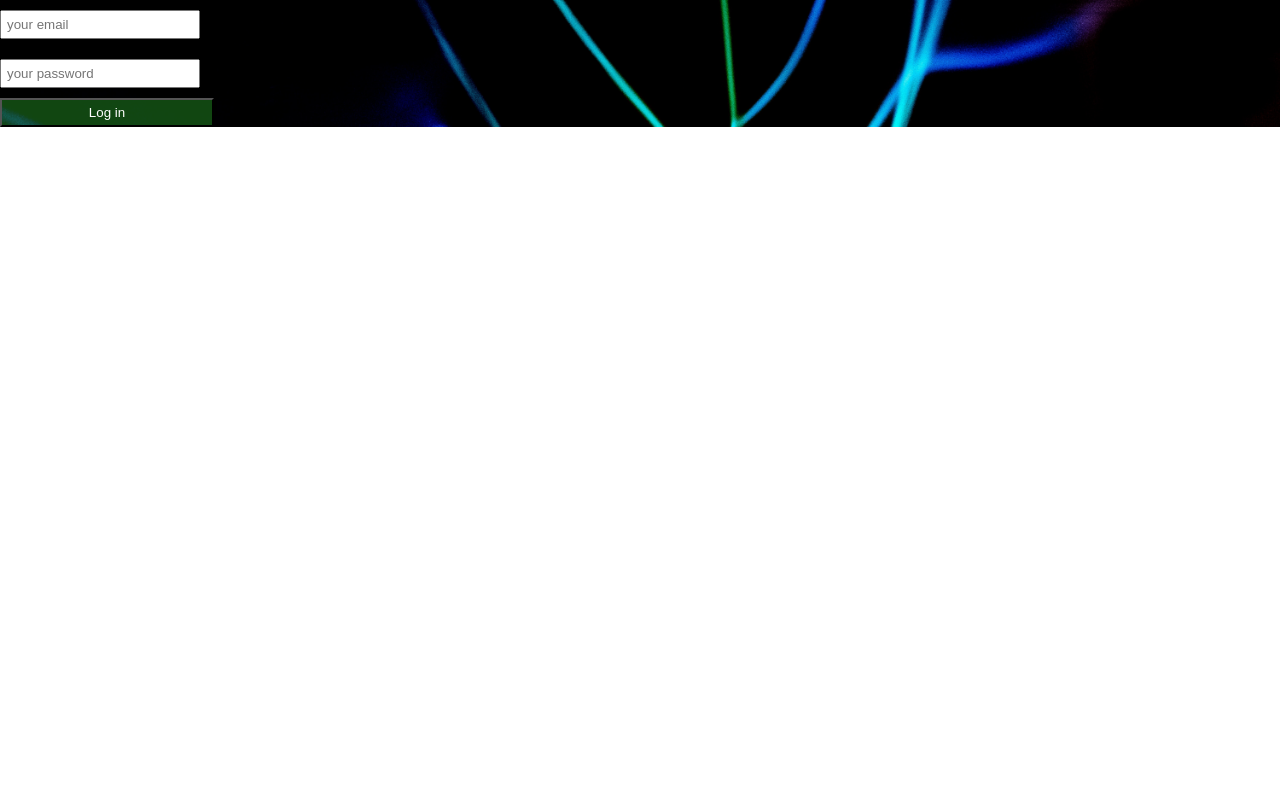
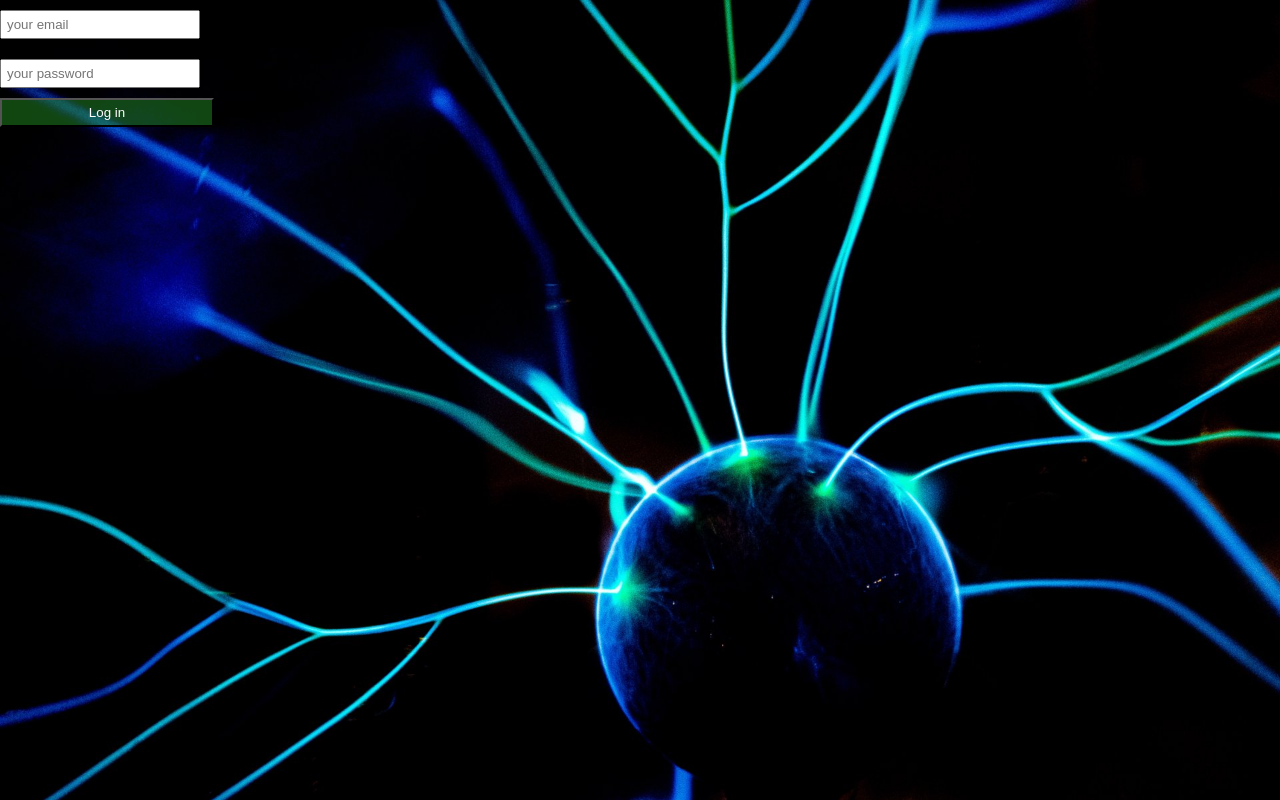
Before and after one commit to kristianheth/mymind_frontend, a React (Create React App) app: page / in a window 1280 px wide. Built offline with nearby package versions, Linux system fonts and the light colour scheme; no server answers.

Commit message:
Added background image as well as minor CSS tweaks

```diff
--- a/src/App.js
+++ b/src/App.js
@@ -75,6 +75,7 @@ const App = () => {
   };
 
   return (
+    <div className="authenticated-container">
       <AuthenticatedContainer>
         <DialogsContext.Provider
           value={{
@@ -130,6 +131,7 @@ const App = () => {
           )}
         </DialogsContext.Provider>
       </AuthenticatedContainer>
+    </div>
   );
 };
 
--- /dev/null
+++ b/src/containers/AuthenticatedContainer.css
@@ -0,0 +1,3 @@
+.authenticated-container {
+  height: 100vh;
+}
--- a/src/containers/AuthenticatedContainer.js
+++ b/src/containers/AuthenticatedContainer.js
@@ -1,8 +1,9 @@
 import React, { useState } from "react";
 import LoginFormContainer from "./LoginFormContainer";
 import axios from "axios";
+import "./AuthenticatedContainer.css";
 
-import laser from "./laser.jpg";
+import laser from "./laserFullHD.jpg";
 
 const AuthenticatedContainer = ({ children }) => {
   let token;
@@ -47,8 +48,10 @@ const AuthenticatedContainer = ({ children }) => {
     <div
       style={{
         backgroundImage: `url(${laser})`,
-        backgroundRepeat: `no-repeat center center fixed`,
+        backgroundRepeat: `no-repeat`,
         backgroundSize: `cover`,
+        backgroundPosition: `50% 70%`,
+        // backgroundPositionY
       }}
       className="authenticated-container"
     >
--- a/src/containers/NodeContainer.css
+++ b/src/containers/NodeContainer.css
@@ -9,8 +9,8 @@
   color: rgb(206, 23, 99);
   font-weight: 700;
   font-size: 0.8rem;
-  border: solid 1px #000;
-  background-color: seashell;
+  border: solid 3px #000;
+  background-color: rgba(255, 245, 238, 0.9);
   border-radius: 50%;
   padding: 2px 9px;
   /* width: 15px; */
@@ -18,5 +18,5 @@
 }
 
 .node-container-counter:hover {
-  border: solid 2px rgb(207, 23, 85);
+  border: solid 3px rgb(207, 23, 85);
 }
--- a/src/index.css
+++ b/src/index.css
@@ -1,10 +1,5 @@
-/* html {
-  background-image: url("./img/laser.jpg");
-  background-repeat: no-repeat, no-repeat;
-  width: 100%;
-} */
-
 body {
+  height: 100vh;
   margin: 0;
   font-family: -apple-system, BlinkMacSystemFont, "Segoe UI", "Roboto", "Oxygen",
     "Ubuntu", "Cantarell", "Fira Sans", "Droid Sans", "Helvetica Neue",
@@ -13,7 +8,7 @@ body {
   -moz-osx-font-smoothing: grayscale;
   color: #fff;
 
-  box-sizing: content-box;
+  /* box-sizing: content-box; */
 }
 
 * {
```
Also changed, not shown: src/containers/laser.jpg (deleted), src/containers/laserFullHD.jpg (added). Lines whose indentation alone changed are shown as unchanged.
